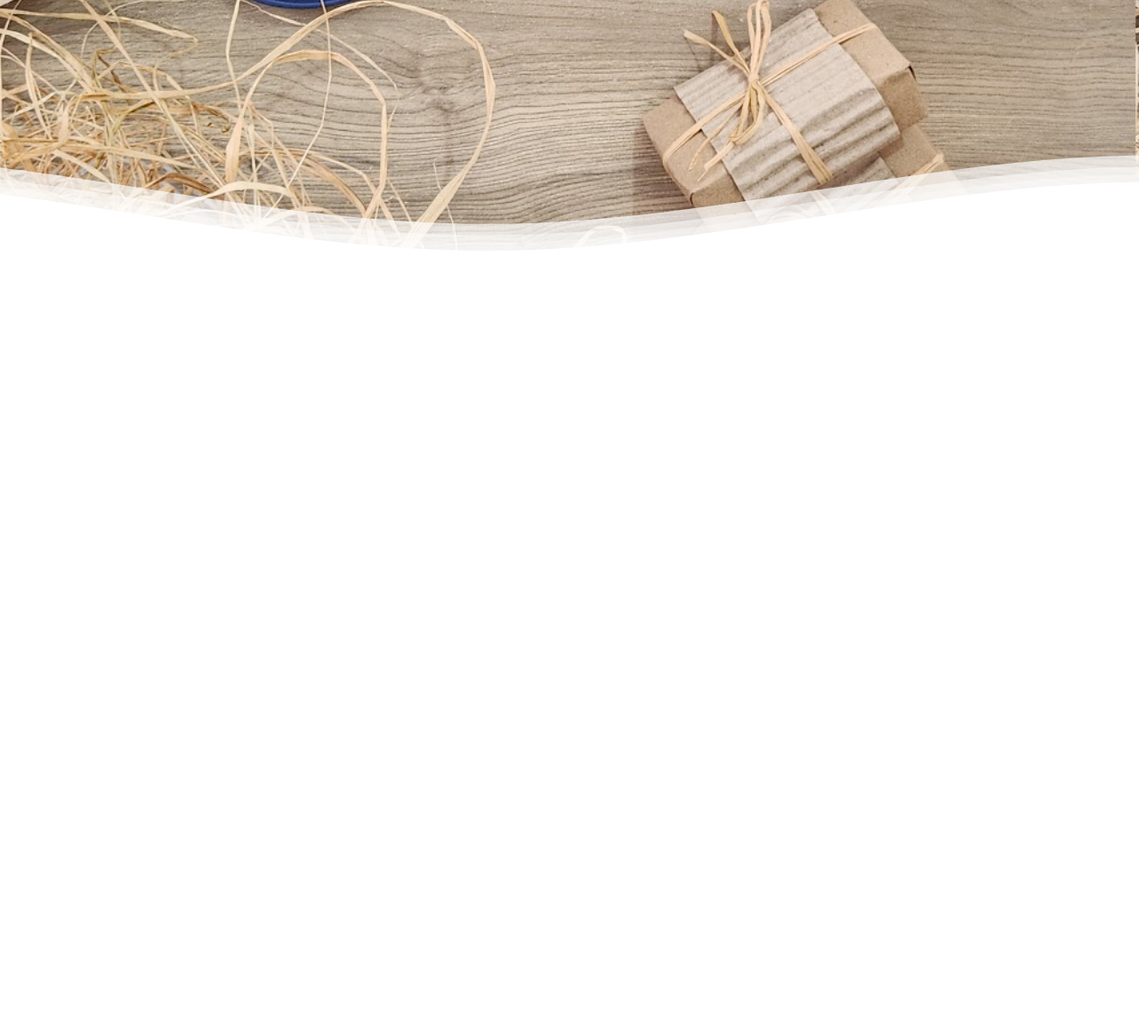
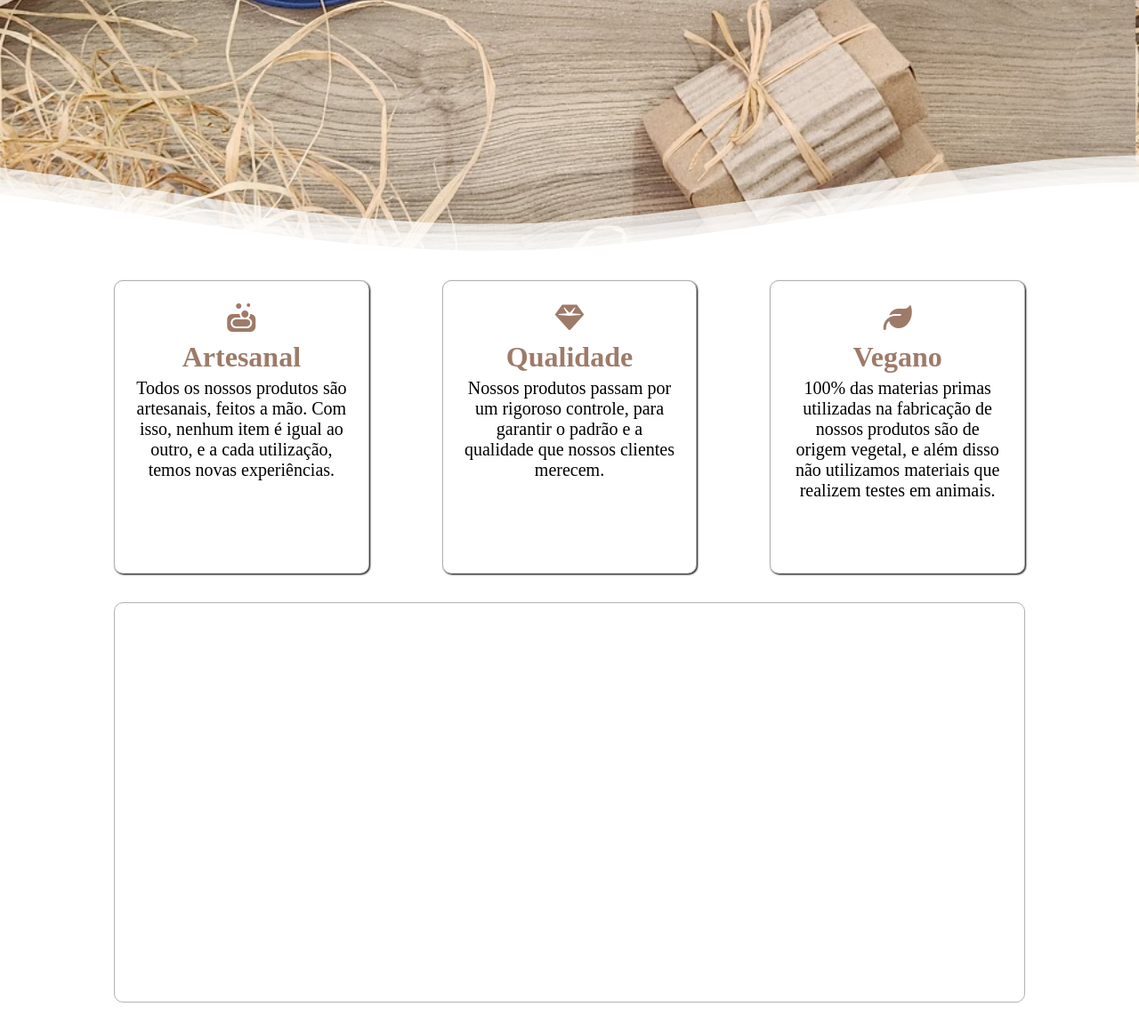
Before and after one commit to frozendo/saboaria-website, a plain HTML site: page index.html in a window 1280 px wide. Shown: the part 509-1668 px from the top of the page at 89% size. Before the commit the page ends 800 px from the top, so only its background shows below. Drawn offline with Linux system fonts and the light colour scheme; a web font is replaced by a local one.

Commit message:
Remove css properties and clean the code

```diff
--- a/css/style.css
+++ b/css/style.css
@@ -7,10 +7,14 @@
     font-family: 'Diphylleia', serif;
 }
 
+body {
+  display: flex;
+  align-items: center;
+  flex-direction: column;
+}
+
 header {
-    position: relative;
-    top: 0;
-    bottom: 0;
+    width: 100%;
     height: 99vh;
     color: #c5aa9d;
     display: flex;
@@ -20,13 +24,9 @@ header {
 
 header .background {
     height: 80vh;
-    width: 100%;
-    margin: 0;
-    padding: 0;
 }
 
 header .header-image {
-    width: 100%;
     height: 99vh;
     background-image: url('../images/header.jpg');
     background-repeat: no-repeat;
@@ -64,18 +64,18 @@ header .menu h1 {
 }
 
 header .logo {
-    margin: 20px 0px 0px 15px ;
+    margin: 10px 0px 0px 15px ;
     display: flex;
 }
 
 header .social-media {
-    margin: 20px 15px 0px 0px ;
+    margin: 10px 15px 0px 0px ;
     display: flex;
     justify-content: space-around;
 }
 
 header .social-media i {
-    margin: 10px;
+    margin: 0px 10px;
     font-size: 32px;
     cursor: pointer;
 }
@@ -87,6 +87,55 @@ header .social-media i {
     margin-bottom: -7px;
     min-height: 100px;
     max-height: 150px;
+}
+
+main {
+    width: 80vw;
+    margin: 2em;
+}
+
+main .info {
+    display: flex;
+    justify-content: space-between;
+    align-items: center;
+    width: 100%;
+    margin-bottom: 2em;
+}
+
+main .info .content {
+    width: 28%;
+    height: 330px;
+    border: 1px solid rgba(0, 0, 0, 0.3);
+    border-radius: 10px;
+    display: flex;
+    flex-direction: column;
+    align-items: center;
+    justify-content: flex-start;
+    padding: 20px;
+    color: rgba(158,123,104,1);
+    background-color: #f7f7f700;
+    box-shadow: 1px 1px 2px black;
+}
+
+main .info .content i,
+main .info .content span {
+    display: block;
+    font-size: 32px;
+    font-weight: bold;
+    margin: 5px 0px;
+}
+
+main .info .content .text {
+    text-align: center;
+    font-size: 20px;
+    color: #000000;
+}
+
+main .products {
+    width: 100%;
+    min-height: 450px;
+    border: 1px solid rgba(0, 0, 0, 0.3);
+    border-radius: 10px;
 }
 
 /* /* Shrinking for mobile */
--- a/index.html
+++ b/index.html
@@ -76,13 +76,39 @@
         <!--Waves end-->
 
     </header>
-      <!--Header ends-->
 
-      <!--Content starts-->
-      <!-- <div class="content flex">
-        <p>Be sure to subscribe Code With Arjun.</p>
-      </div> -->
-      <!--Content ends-->
+    <main>
+
+        <div class="info">
+            <div class="content">
+                <i class="fa-solid fa-soap"></i>
+                <span>Artesanal</span>
+                <div class="text">
+                    Todos os nossos produtos são artesanais, feitos a mão.
+                    Com isso, nenhum item é igual ao outro, e a cada utilização, temos novas experiências.
+                </div>
+            </div>
+            <div class="content">
+                <i class="fa-solid fa-gem"></i>
+                <span>Qualidade</span>
+                <div class="text">
+                    Nossos produtos passam por um rigoroso controle, para garantir o padrão e a qualidade que nossos clientes merecem.
+                </div>
+            </div>
+            <div class="content">
+                <i class="fa-solid fa-leaf"></i>
+                <span>Vegano</span>
+                <div class="text">
+                    100% das materias primas utilizadas na fabricação de nossos produtos são de origem vegetal, e além disso não utilizamos materiais que realizem testes em animais.
+                </div>
+            </div>
+        </div>
+
+        <div class="products">
+
+        </div>
+
+    </main>
 
 </body>
 </html>
```
